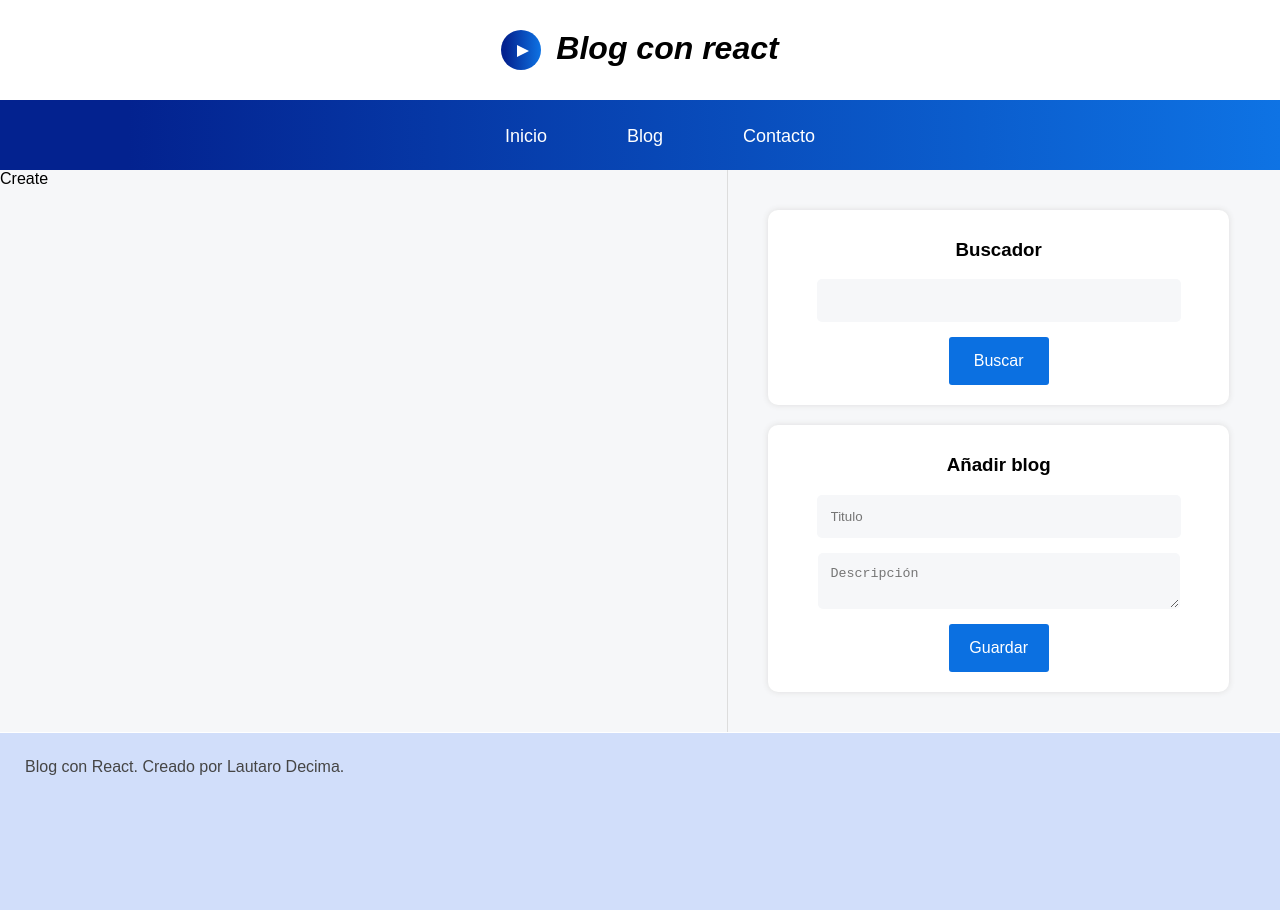
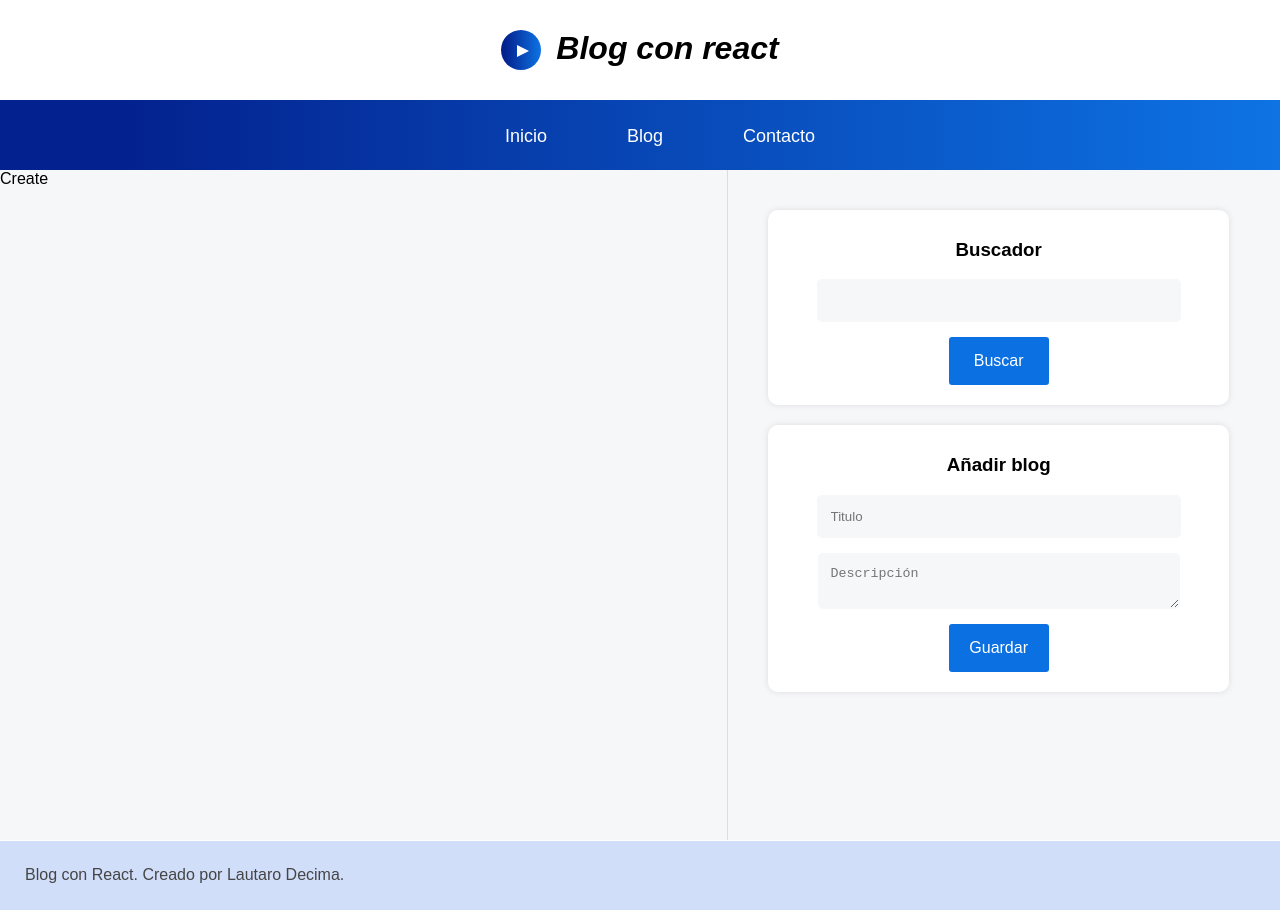
Before and after one commit to decimalautaro/front-end-blog-react, a React (Vite) app: page /create-article in a window 1280 px wide. Before the commit the page ends 802 px from the top, so only its background shows below. Built offline with nearby package versions, Linux system fonts and the light colour scheme.

Commit message:
fix: arreglando estilos de css

```diff
--- a/src/index.css
+++ b/src/index.css
@@ -147,6 +147,7 @@ input[type="button"]{
   background: #f6f7f9;
   border-left: 1px solid #ddd;
   padding: 20px;
+  min-height: 630px;
 }
 
 .lateral > div{
```
